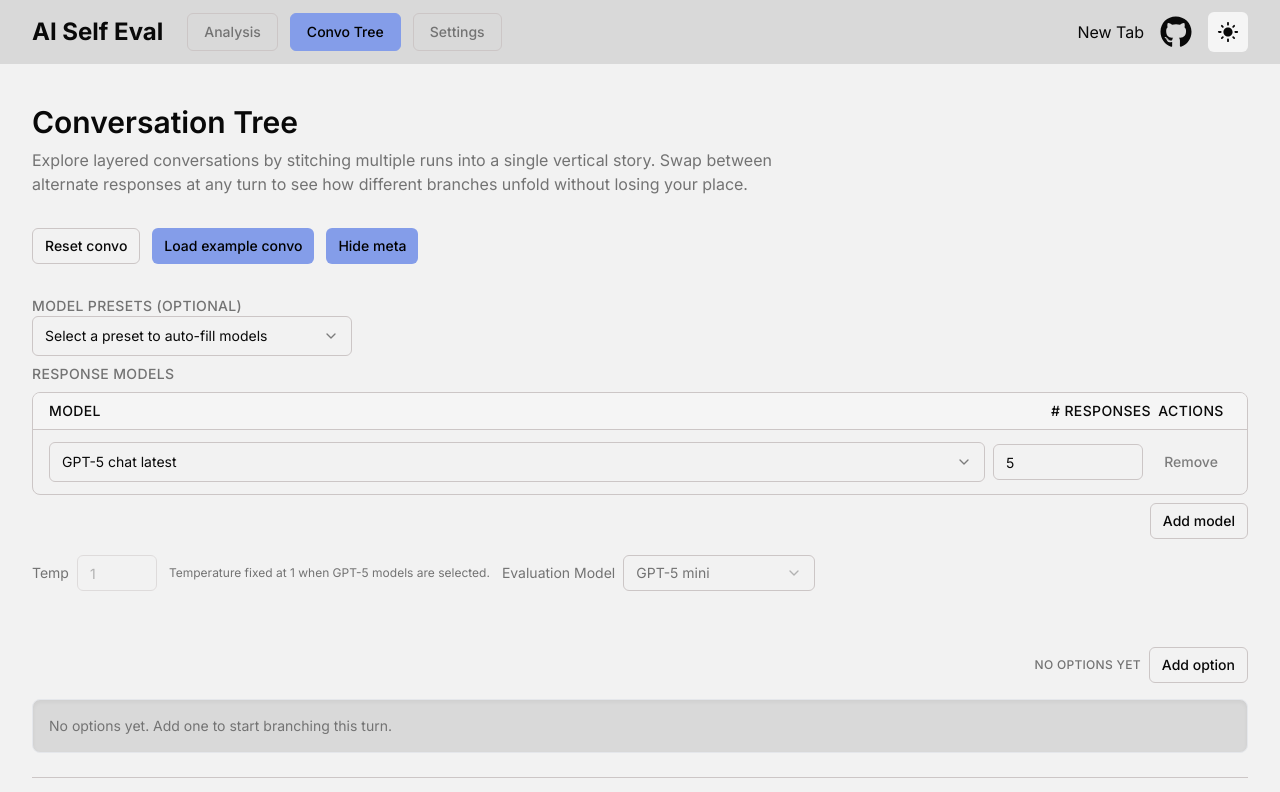
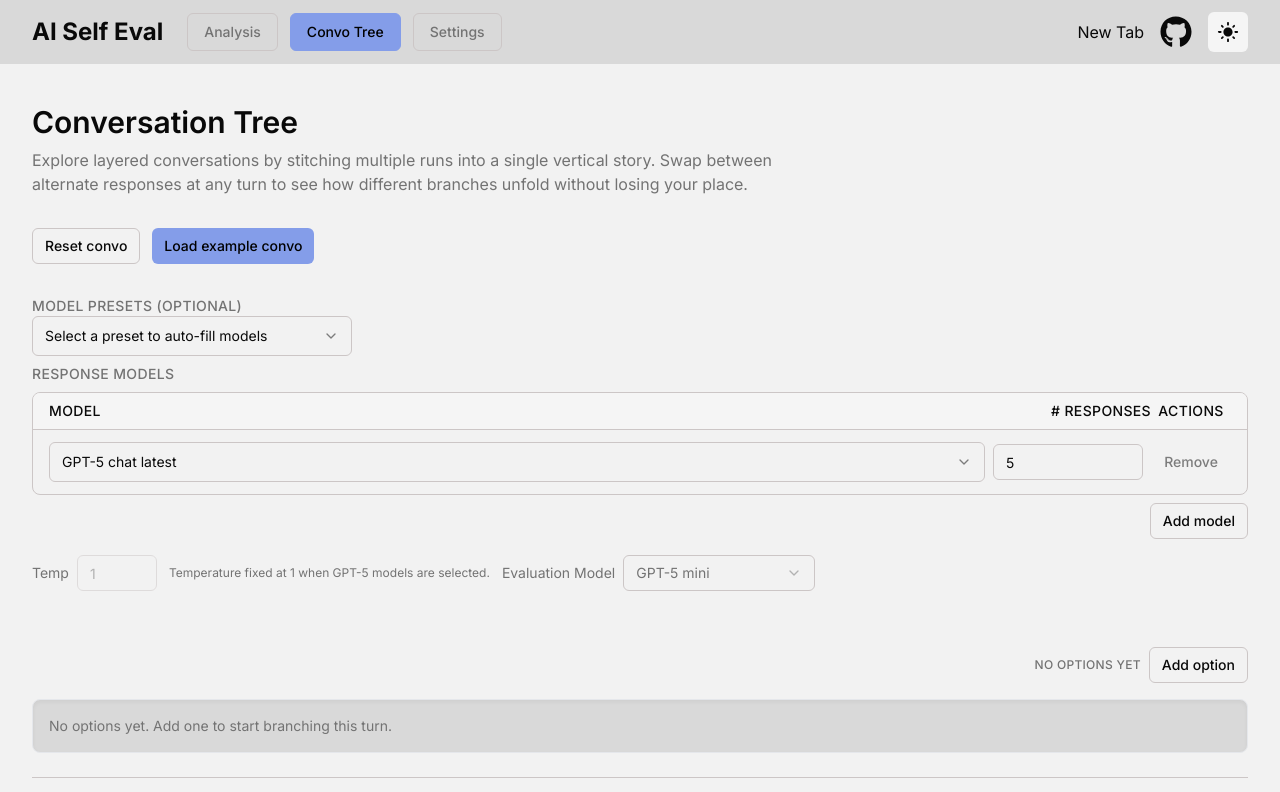
Before and after one commit to mkaufmann84/ai-self-eval, a Next.js app: page /ai-self-eval/convo-tree in a window 1280 px wide. Shown: the top 792 px of the page. Built offline with nearby package versions, Linux system fonts and the light colour scheme.

Commit message:
remove meta

```diff
--- a/src/app/convo-tree/page.tsx
+++ b/src/app/convo-tree/page.tsx
@@ -368,7 +368,6 @@
       return runsEqual(prev, sanitized) ? prev : sanitized;
     });
   }, []);
-  const [showMeta, setShowMeta] = useState(true);
   const [generatingMap, setGeneratingMap] = useState<Record<string, number>>({});
   const [selectedPreset, setSelectedPreset] = useState<string | undefined>(
     undefined
@@ -532,7 +531,6 @@
 
   const path = useMemo(() => buildPath(tree, selectedMap), [tree, selectedMap]);
 
-  const handleToggleMeta = () => setShowMeta((prev) => !prev);
   const handleReset = () => {
     pendingRunSelection.current = null;
     setRuns([]);
@@ -986,13 +984,6 @@
         </Button>
         <Button size="sm" onClick={handleLoadExample}>
           Load example convo
-        </Button>
-        <Button
-          size="sm"
-          variant={showMeta ? "default" : "outline"}
-          onClick={handleToggleMeta}
-        >
-          {showMeta ? "Hide meta" : "Show meta"}
         </Button>
       </div>
 
@@ -1174,7 +1165,6 @@
                 selectedOption={step.selectedOption}
                 index={index}
                 total={path.length}
-                showMeta={showMeta}
                 followUpDepthMap={followUpDepthMap}
                 onSelectOption={handleSelectOption}
                 onAddOption={handleAddOption}
@@ -1217,7 +1207,6 @@
   selectedOption: ConversationOption | null;
   index: number;
   total: number;
-  showMeta: boolean;
   followUpDepthMap: Map<string, number>;
   onSelectOption: (node: ConversationNode, option: ConversationOption) => void;
   onAddOption: (
@@ -1262,7 +1251,6 @@
   selectedOption,
   index,
   total,
-  showMeta,
   followUpDepthMap,
   onSelectOption,
   onAddOption,
```
